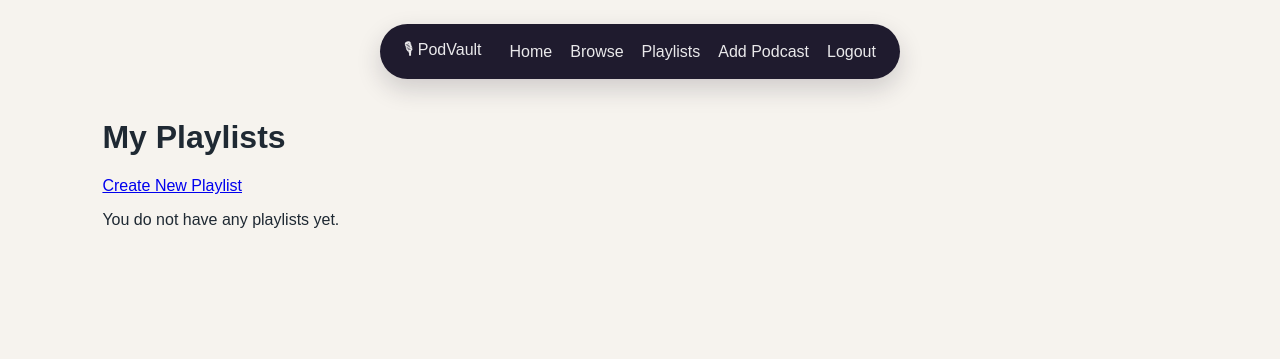
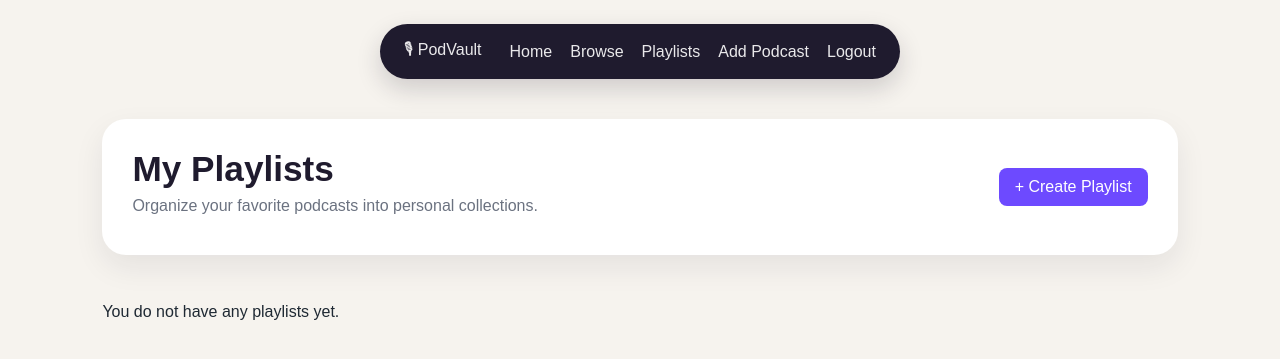
Before and after one commit to levi81770/PodVault, a Django app: page /playlists/ in a window 1280 px wide. Shown: the top 359 px of the page. Run offline with Django 5.2, Linux system fonts and the light colour scheme; the visitor is signed in with stand-in values (Sample User, id 1); data that the repository does not hold is empty.

Commit message:
Redesign playlist pages

```diff
--- a/podcasts/static/css/style.css
+++ b/podcasts/static/css/style.css
@@ -281,3 +281,76 @@ form select {
         font-size: 2rem;
     }
 }
+
+.page-header {
+    background: white;
+    border-radius: 24px;
+    padding: 30px;
+    margin-bottom: 32px;
+    box-shadow: 0 12px 30px rgba(31, 27, 46, 0.08);
+
+    display: flex;
+    justify-content: space-between;
+    align-items: center;
+    gap: 20px;
+}
+
+.page-header h1 {
+    margin: 0 0 8px;
+    color: #1f1b2e;
+    font-size: 2.2rem;
+}
+
+.page-header p {
+    color: #6b7280;
+    margin: 0 0 10px;
+}
+
+.page-header span {
+    font-weight: 600;
+    color: #5b3df5;
+}
+
+.playlist-grid {
+    display: grid;
+    grid-template-columns: repeat(auto-fill, minmax(260px, 1fr));
+    gap: 24px;
+}
+
+.playlist-card {
+    background: white;
+    padding: 24px;
+    border-radius: 18px;
+    box-shadow: 0 8px 18px rgba(0,0,0,.08);
+    transition: .25s;
+}
+
+.playlist-card:hover {
+    transform: translateY(-5px);
+    box-shadow: 0 16px 28px rgba(0,0,0,.14);
+}
+
+.playlist-card h2 {
+    margin-top: 0;
+}
+
+.playlist-card h2 a {
+    text-decoration: none;
+    color: #1f1b2e;
+}
+
+.playlist-card p {
+    color: #6b7280;
+}
+
+.playlist-card span {
+    color: #5b3df5;
+    font-weight: 600;
+}
+
+@media (max-width: 700px) {
+    .page-header {
+        flex-direction: column;
+        align-items: flex-start;
+    }
+}
--- a/podcasts/templates/podcasts/playlist_index.html
+++ b/podcasts/templates/podcasts/playlist_index.html
@@ -2,19 +2,28 @@
 
 {% block content %}
 
+  <section class="page-header">
+    <div>
       <h1>My Playlists</h1>
+      <p>Organize your favorite podcasts into personal collections.</p>
+    </div>
 
-  <a href="{% url 'playlist_create' %}">Create New Playlist</a>
+    <a class="btn" href="{% url 'playlist_create' %}">+ Create Playlist</a>
+  </section>
 
+  <div class="playlist-grid">
     {% for playlist in playlists %}
       <div class="playlist-card">
         <h2>
           <a href="{% url 'playlist_detail' playlist.pk %}">{{ playlist.name }}</a>
         </h2>
+
         <p>{{ playlist.description }}</p>
+
+        <span>{{ playlist.podcasts.count }} podcasts</span>
       </div>
     {% empty %}
       <p>You do not have any playlists yet.</p>
     {% endfor %}
-
+  </div>
 {% endblock %}
```
Also changed, not shown: podcasts/templates/podcasts/detail.html (+7 -17 lines), podcasts/templates/podcasts/playlist_detail.html (+12 -4 lines), podcasts/templates/base.html (indentation only). Lines whose indentation alone changed are shown as unchanged.
